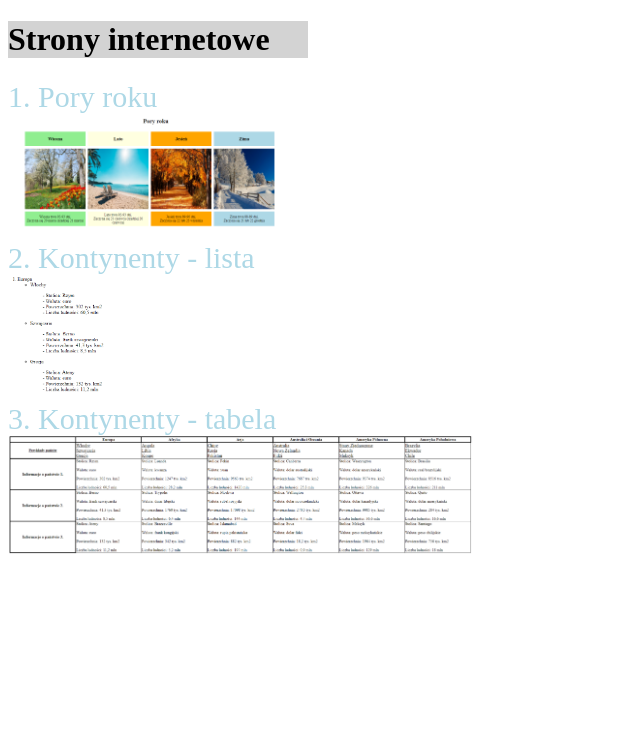
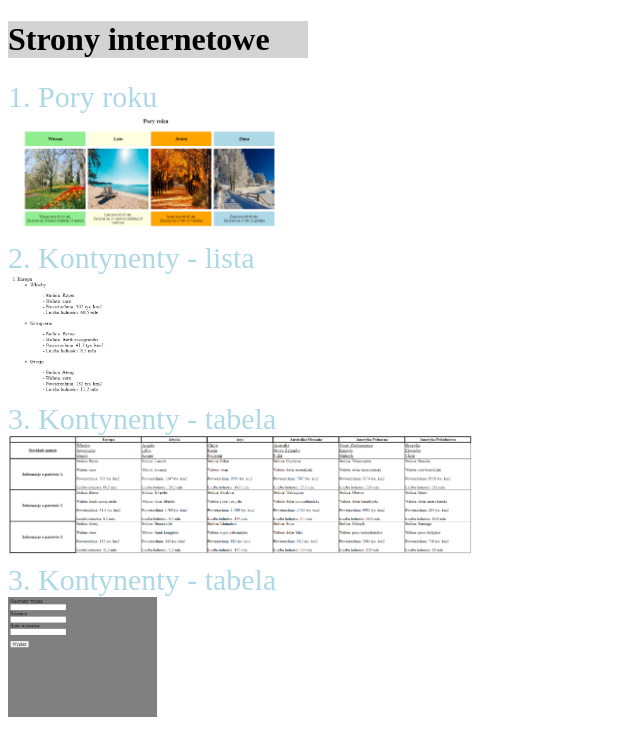
Before and after one commit to Michal51/Menu_strona, a plain HTML site: page index.html in a window 1280 px wide. Shown: the whole page, without its empty margins (0-640 px from the left). Drawn offline with Linux system fonts and the light colour scheme.

Commit message:
Update index.html

```diff
--- a/index.html
+++ b/index.html
@@ -42,6 +42,14 @@
 			</a>
 		</div>
 
+		<div id="ciag_arytm_tabela" class="site" style="cursor:pointer;">
+			<a href="https://michal51.github.io/Ciag_arytm/" target="_blank" title="Kontynenty - tabela">3. Kontynenty - tabela</a>
+			<br/>
+			<a href="https://michal51.github.io/Ciag_arytm/" target="_blank">
+			<img src="img/ciag_arytm_ss.png"/>
+			</a>
+		</div>
+
 	</div>
 
 </body>
```
